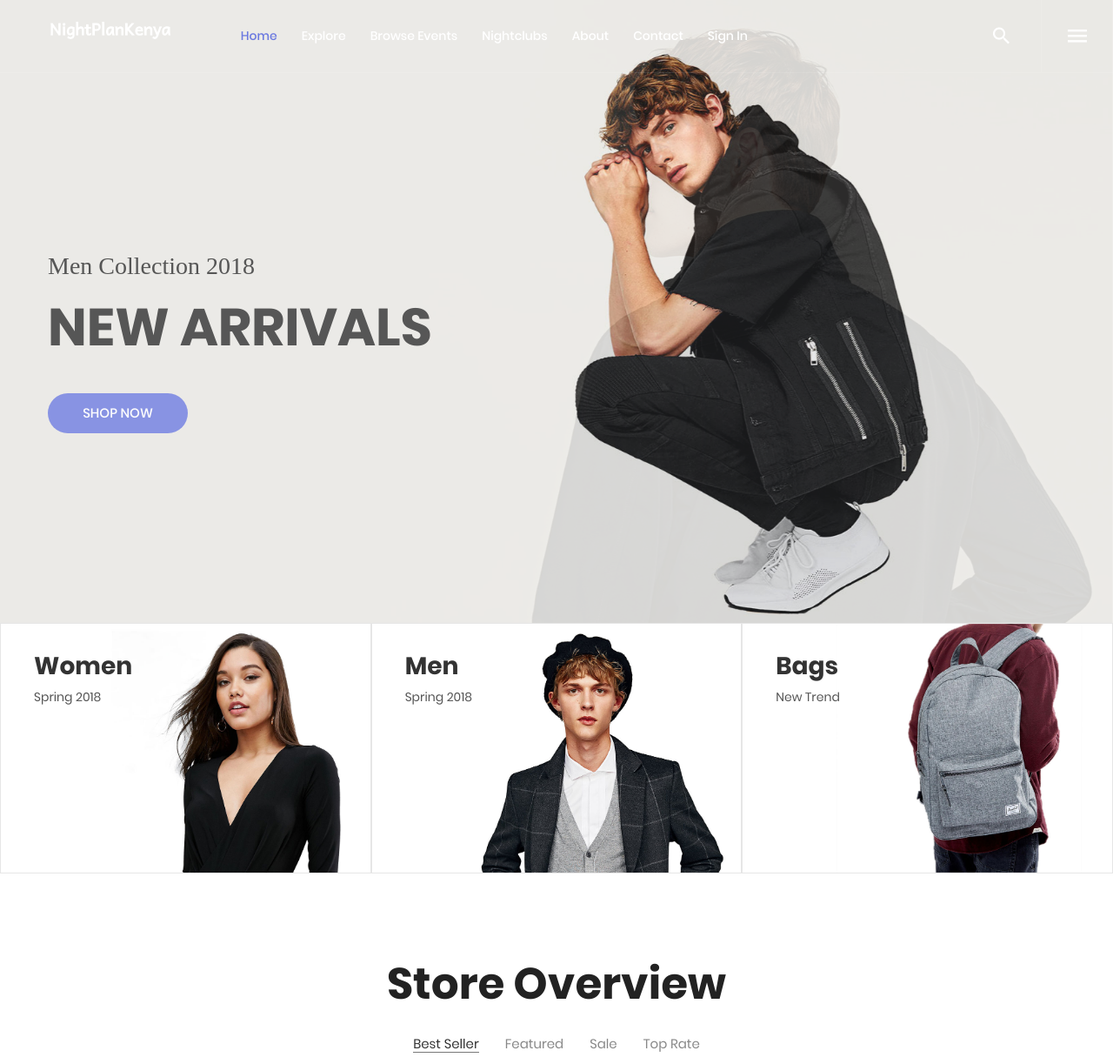
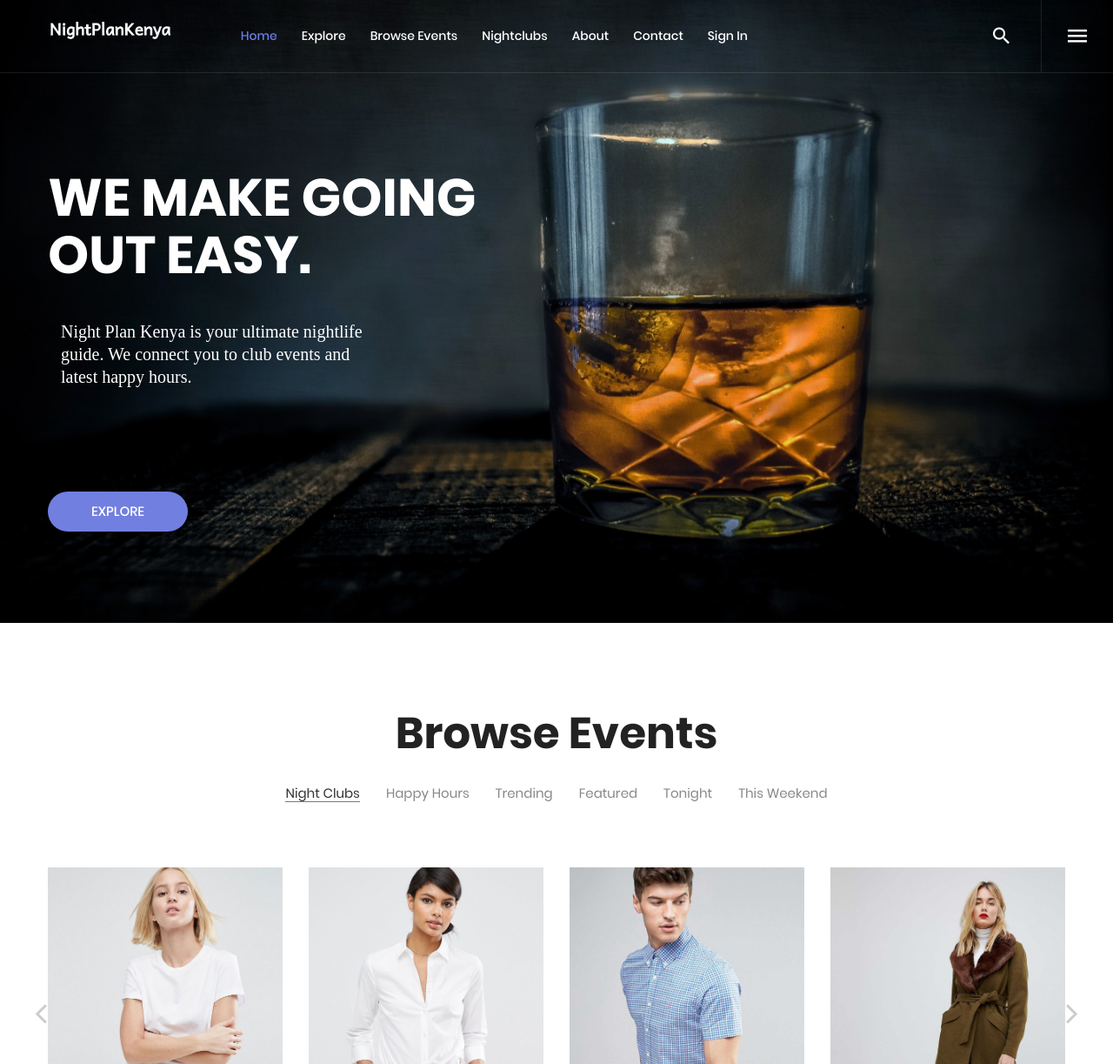
Before and after one commit to Emichira/nightplan-kenya, a plain HTML site: page index.html in a window 1280 px wide. Shown: the top 1223 px of the page at 87% size. Drawn offline with Linux system fonts and the light colour scheme; a web font is replaced by a local one.

Commit message:
modify slider section

```diff
--- a/css/main.css
+++ b/css/main.css
@@ -2410,6 +2410,30 @@ input.num-product::-webkit-inner-spin-button {
   line-height: 1.2857;
 }
 
+.ltext-203 {
+  font-family: PlayfairDisplay-Regular;
+  font-size: 36px;
+  line-height: 1.2857;
+}
+
+.ltext-204 {
+  font-family: PlayfairDisplay-Regular;
+  font-size: 20px;
+  line-height: 1.2857;
+}
+
+.ltext-205 {
+  font-family: PlayfairDisplay-Regular;
+  font-size: 18px;
+  line-height: 1.2857;
+}
+
+.ltext-206 {
+  font-family: PlayfairDisplay-Regular;
+  font-size: 16px;
+  line-height: 1.2857;
+}
+
 
 
 
--- a/index.html
+++ b/index.html
@@ -242,72 +242,24 @@
 	<section class="section-slide">
 		<div class="wrap-slick1 rs1-slick1">
 			<div class="slick1">
-				<div class="item-slick1" style="background-image: url(images/slide-03.jpg);">
+				<div class="item-slick1" style="background-image: url(images/whiskey.jpg);">
 					<div class="container h-full">
 						<div class="flex-col-l-m h-full p-t-100 p-b-30">
-							<div class="layer-slick1 animated visible-false" data-appear="fadeInDown" data-delay="0">
-								<span class="ltext-202 cl2 respon2">
-									Men Collection 2018
+							<div class="layer-slick1 animated visible-false" data-appear="fadeInUp" data-delay="800">
+								<h2 class="ltext-104 cl0 p-t-19 p-b-43 respon1">
+									We Make Going <br> Out Easy.
+								</h2>
+							</div>
+
+							<div class="layer-slick1 animated visible-false col-sm-8 col-md-4 p-b-30" data-appear="fadeInDown" data-delay="0">
+								<span class="ltext-204 cl0 respon2">
+									Night Plan Kenya is your ultimate nightlife guide. We connect you to club events and latest happy hours.
 								</span>
 							</div>
 
-							<div class="layer-slick1 animated visible-false" data-appear="fadeInUp" data-delay="800">
-								<h2 class="ltext-104 cl2 p-t-19 p-b-43 respon1">
-									New arrivals
-								</h2>
-							</div>
-
 							<div class="layer-slick1 animated visible-false" data-appear="zoomIn" data-delay="1600">
 								<a href="product.html" class="flex-c-m stext-101 cl0 size-101 bg1 bor1 hov-btn1 p-lr-15 trans-04">
-									Shop Now
-								</a>
-							</div>
-						</div>
-					</div>
-				</div>
-
-				<div class="item-slick1" style="background-image: url(images/slide-02.jpg);">
-					<div class="container h-full">
-						<div class="flex-col-l-m h-full p-t-100 p-b-30">
-							<div class="layer-slick1 animated visible-false" data-appear="rollIn" data-delay="0">
-								<span class="ltext-202 cl2 respon2">
-									Men New-Season
-								</span>
-							</div>
-
-							<div class="layer-slick1 animated visible-false" data-appear="lightSpeedIn" data-delay="800">
-								<h2 class="ltext-104 cl2 p-t-19 p-b-43 respon1">
-									Jackets & Coats
-								</h2>
-							</div>
-
-							<div class="layer-slick1 animated visible-false" data-appear="slideInUp" data-delay="1600">
-								<a href="product.html" class="flex-c-m stext-101 cl0 size-101 bg1 bor1 hov-btn1 p-lr-15 trans-04">
-									Shop Now
-								</a>
-							</div>
-						</div>
-					</div>
-				</div>
-
-				<div class="item-slick1" style="background-image: url(images/slide-04.jpg);">
-					<div class="container h-full">
-						<div class="flex-col-l-m h-full p-t-100 p-b-30">
-							<div class="layer-slick1 animated visible-false" data-appear="rotateInDownLeft" data-delay="0">
-								<span class="ltext-202 cl2 respon2">
-									Women Collection 2018
-								</span>
-							</div>
-
-							<div class="layer-slick1 animated visible-false" data-appear="rotateInUpRight" data-delay="800">
-								<h2 class="ltext-104 cl2 p-t-19 p-b-43 respon1">
-									NEW SEASON
-								</h2>
-							</div>
-
-							<div class="layer-slick1 animated visible-false" data-appear="rotateIn" data-delay="1600">
-								<a href="product.html" class="flex-c-m stext-101 cl0 size-101 bg1 bor1 hov-btn1 p-lr-15 trans-04">
-									Shop Now
+									Explore
 								</a>
 							</div>
 						</div>
@@ -317,94 +269,12 @@
 		</div>
 	</section>
 
-
-	<!-- Banner -->
-	<div class="sec-banner bg0">
-		<div class="flex-w flex-c-m">
-			<div class="size-202 m-lr-auto respon4">
-				<!-- Block1 -->
-				<div class="block1 wrap-pic-w">
-					<img src="images/banner-04.jpg" alt="IMG-BANNER">
-
-					<a href="product.html" class="block1-txt ab-t-l s-full flex-col-l-sb p-lr-38 p-tb-34 trans-03 respon3">
-						<div class="block1-txt-child1 flex-col-l">
-							<span class="block1-name ltext-102 trans-04 p-b-8">
-								Women
-							</span>
-
-							<span class="block1-info stext-102 trans-04">
-								Spring 2018
-							</span>
-						</div>
-
-						<div class="block1-txt-child2 p-b-4 trans-05">
-							<div class="block1-link stext-101 cl0 trans-09">
-								Shop Now
-							</div>
-						</div>
-					</a>
-				</div>
-			</div>
-
-			<div class="size-202 m-lr-auto respon4">
-				<!-- Block1 -->
-				<div class="block1 wrap-pic-w">
-					<img src="images/banner-05.jpg" alt="IMG-BANNER">
-
-					<a href="product.html" class="block1-txt ab-t-l s-full flex-col-l-sb p-lr-38 p-tb-34 trans-03 respon3">
-						<div class="block1-txt-child1 flex-col-l">
-							<span class="block1-name ltext-102 trans-04 p-b-8">
-								Men
-							</span>
-
-							<span class="block1-info stext-102 trans-04">
-								Spring 2018
-							</span>
-						</div>
-
-						<div class="block1-txt-child2 p-b-4 trans-05">
-							<div class="block1-link stext-101 cl0 trans-09">
-								Shop Now
-							</div>
-						</div>
-					</a>
-				</div>
-			</div>
-
-			<div class="size-202 m-lr-auto respon4">
-				<!-- Block1 -->
-				<div class="block1 wrap-pic-w">
-					<img src="images/banner-06.jpg" alt="IMG-BANNER">
-
-					<a href="product.html" class="block1-txt ab-t-l s-full flex-col-l-sb p-lr-38 p-tb-34 trans-03 respon3">
-						<div class="block1-txt-child1 flex-col-l">
-							<span class="block1-name ltext-102 trans-04 p-b-8">
-								Bags
-							</span>
-
-							<span class="block1-info stext-102 trans-04">
-								New Trend
-							</span>
-						</div>
-
-						<div class="block1-txt-child2 p-b-4 trans-05">
-							<div class="block1-link stext-101 cl0 trans-09">
-								Shop Now
-							</div>
-						</div>
-					</a>
-				</div>
-			</div>
-		</div>
-	</div>
-
-
 	<!-- Product -->
 	<section class="sec-product bg0 p-t-100 p-b-50">
 		<div class="container">
 			<div class="p-b-32">
 				<h3 class="ltext-105 cl5 txt-center respon1">
-					Store Overview
+					Browse Events
 				</h3>
 			</div>
 
@@ -413,19 +283,23 @@
 				<!-- Nav tabs -->
 				<ul class="nav nav-tabs" role="tablist">
 					<li class="nav-item p-b-10">
-						<a class="nav-link active" data-toggle="tab" href="#best-seller" role="tab">Best Seller</a>
+						<a class="nav-link active" data-toggle="tab" href="#clubs" role="tab">
+							Night Clubs</a>
 					</li>
-
+					<li class="nav-item p-b-10">
+						<a class="nav-link" data-toggle="tab" href="#happyHour" role="tab">Happy Hours</a>
+					</li>
+					<li class="nav-item p-b-10">
+						<a class="nav-link" data-toggle="tab" href="#trending" role="tab">Trending</a>
+					</li>
 					<li class="nav-item p-b-10">
 						<a class="nav-link" data-toggle="tab" href="#featured" role="tab">Featured</a>
 					</li>
-
 					<li class="nav-item p-b-10">
-						<a class="nav-link" data-toggle="tab" href="#sale" role="tab">Sale</a>
+						<a class="nav-link" data-toggle="tab" href="#tonight" role="tab">Tonight</a>
 					</li>
-
 					<li class="nav-item p-b-10">
-						<a class="nav-link" data-toggle="tab" href="#top-rate" role="tab">Top Rate</a>
+						<a class="nav-link" data-toggle="tab" href="#weekend" role="tab">This Weekend</a>
 					</li>
 				</ul>
 
```
Also changed, not shown: images/mixer.jpg (added), images/whiskey.jpg (added).
